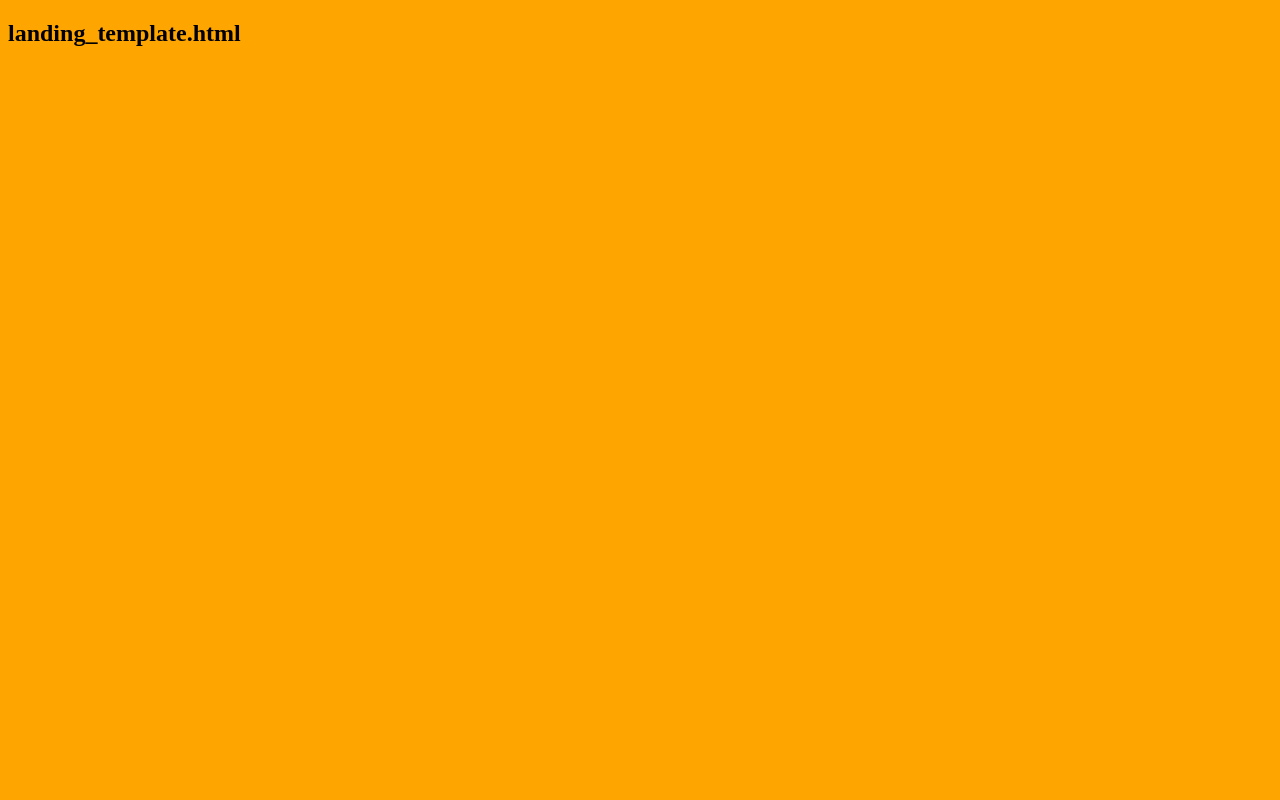
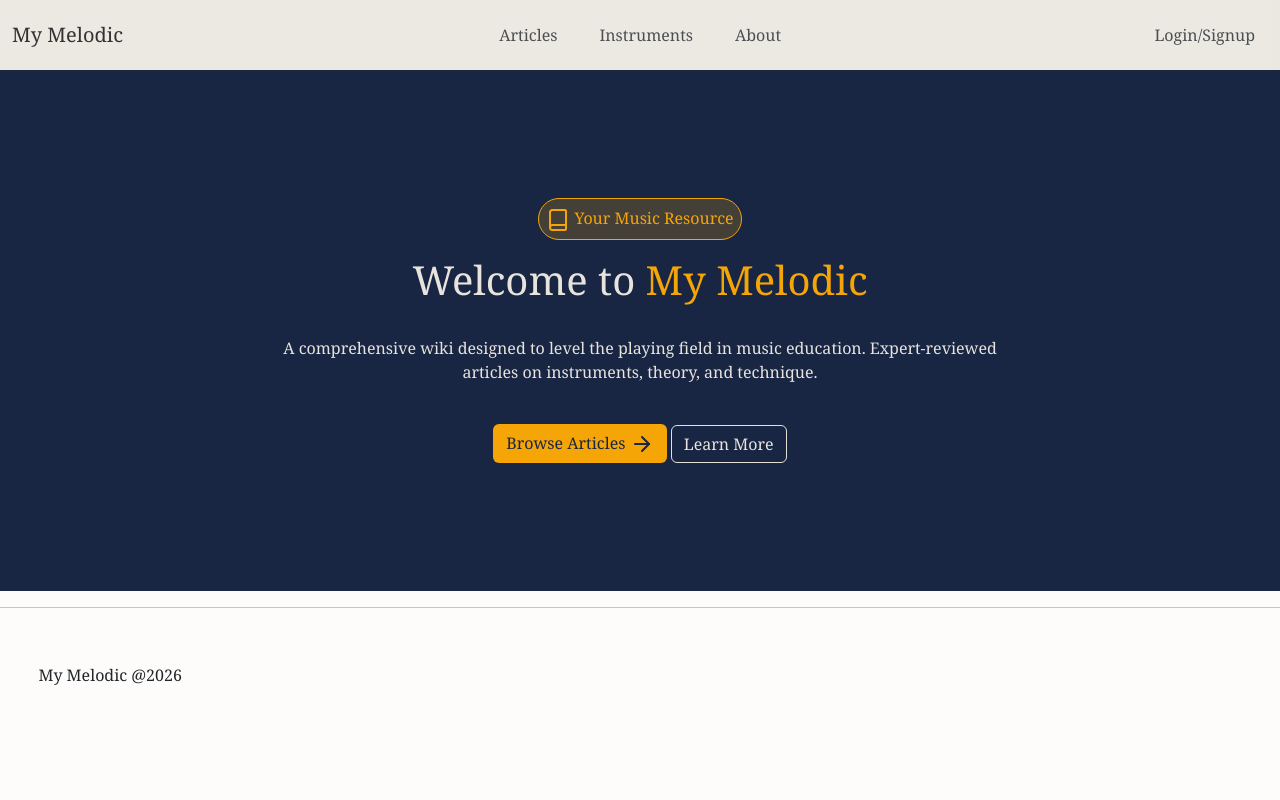
Before and after one commit to adespinosa14/MyMelodic, a Flask app: page / in a window 1280 px wide. Before the commit the page is almost empty. Run offline with Flask 3, Linux system fonts and the light colour scheme.

Commit message:
Completed Hero section of index.html

```diff
--- a/backend/routes/landing_routes/index.py
+++ b/backend/routes/landing_routes/index.py
@@ -1,10 +1,29 @@
-from flask import app, render_template
+from flask import render_template, abort, current_app
 import markdown
 import os
 
 def register_index(app):
     @app.route("/")
     @app.route("/home")
-
     def Home():
         return render_template("landing_pages/index.html")
+
+    @app.route("/articles/<instrument>/<category>/<slug>")
+    def article(instrument, category, slug):
+        project_root = current_app.root_path  # directory containing app.py
+        content_dir = os.path.join(project_root, "content")
+
+        md_path = os.path.join(content_dir, instrument, category, f"{slug}.md")
+
+        if not os.path.exists(md_path):
+            abort(404)
+
+        with open(md_path, "r", encoding="utf-8") as f:
+            md_text = f.read()
+
+        html = markdown.markdown(md_text, extensions=["fenced_code", "tables"])
+
+        return render_template(
+            "landing_pages/index.html",
+            article_html=html
+        )
--- /dev/null
+++ b/frontend/static/css/colors.css
@@ -0,0 +1,9 @@
+:root
+{
+    --primary-color: #182643;
+    --accent-color: #F5A506;
+    --accent-muted-color: #f5a50633;
+    --background-color: #FDFCFA;
+    --muted-color: #E8E4DD;
+    --border-color:#E5E0D6;
+}
--- /dev/null
+++ b/frontend/static/css/universal.css
@@ -0,0 +1,100 @@
+@import 'colors.css';
+body
+{
+    background-color: var(--background-color);
+    font-family: Georgia;
+}
+
+/* Element Alignment */
+
+.center_object
+{
+    display: block;
+    margin-left: auto;
+    margin-right: auto;
+}
+
+.center_text
+{
+    text-align: center;
+}
+
+/* Format */
+
+.nav_background
+{
+    background-color: var(--muted-color);
+    opacity: 0.8;
+}
+
+.hero
+{
+    background-color: var(--primary-color);
+    padding: 10%;
+    margin: 0px;
+}
+
+footer
+{
+    padding: 3%;
+    margin: 0px;
+}
+
+.hero_popup
+{
+    display: inline-block;
+    padding: 7px;
+    font-size: 16px;
+    border-color: var(--accent-color);
+    border-width: 1px;
+    border-style: solid;
+    border-radius: 30px;
+    background-color: var(--accent-muted-color);
+}
+
+.hero_text
+{
+    width: 75%;
+}
+
+.button_hover_harsh:hover
+{
+    box-shadow: 0px 0px 10px 0px #FFFFFF33;
+    background-color: var(--accent-color);
+}
+
+.soft_button
+{
+    border-color: var(--border-color);
+    border-style: solid;
+}
+
+.soft_button:hover
+{
+    border-color: var(--border-color);
+    border-style: solid;
+    color: var(--muted-color);
+    background-color: var(--muted-color, 0.8);
+}
+
+/* Colors */
+
+.primary_text
+{
+    color: var(--primary-color);
+}
+
+.accent_text
+{
+    color: var(--accent-color);
+}
+
+.muted_text
+{
+    color: var(--muted-color);
+}
+
+.accent_background
+{
+    background-color: var(--accent-color);
+}
--- a/frontend/static/landing_css/universal.css
+++ /dev/null
@@ -1,4 +0,0 @@
-body
-{
-    background-color: orange;
-}
--- a/frontend/templates/landing_pages/index.html
+++ b/frontend/templates/landing_pages/index.html
@@ -1,8 +1,28 @@
 {% extends "landing_template.html" %}
 {% block content %}
 
-<div class="article-content">
-    {{article_html|safe}}
+<div class="new_page">
+    <div class="hero">
+        <div class="center_text">
+            <p class="center_text accent_text hero_popup"> <svg xmlns="http://www.w3.org/2000/svg" width="24" height="24" viewBox="0 0 24 24" fill="none" stroke="currentColor" stroke-width="2" stroke-linecap="round" stroke-linejoin="round" class="lucide lucide-book-icon lucide-book"><path d="M4 19.5v-15A2.5 2.5 0 0 1 6.5 2H19a1 1 0 0 1 1 1v18a1 1 0 0 1-1 1H6.5a1 1 0 0 1 0-5H20"/></svg>
+                Your Music Resource </p>
+        </div>
+
+        <h1 class="muted_text center_text"> Welcome to <span class="accent_text"> My Melodic <span> </h1>
+        <br>
+        <p class="center_text center_object muted_text hero_text"> A comprehensive wiki designed to level the playing field in music education. Expert-reviewed articles on instruments, theory, and technique. </p>
+        <br>
+        <div class="center_text">
+            <a href="#" class="btn primary_text accent_background button_hover_harsh"> Browse Articles <svg xmlns="http://www.w3.org/2000/svg" width="24" height="24" viewBox="0 0 24 24" fill="none" stroke="currentColor" stroke-width="2" stroke-linecap="round" stroke-linejoin="round" class="lucide lucide-arrow-right-icon lucide-arrow-right"><path d="M5 12h14"/><path d="m12 5 7 7-7 7"/></svg>
+                </a>
+            <a href="#" class="btn muted_text soft_button"> Learn More </a>
+        </div>
+    </div>
+
+    <!-- Instrument Type -->
+    <div class="instrument_type">
+
+    </div>
 </div>
 
 {% endblock %}
--- a/frontend/templates/landing_template.html
+++ b/frontend/templates/landing_template.html
@@ -1,16 +1,62 @@
-<!DOCTYPE html>
 <html>
     <head>
-        <title> MyMelodic </title>
-        <link rel="stylesheet" href="/static/landing_css/universal.css">
+      <title> My Melodic </title>
+        <meta name="viewport" content="width=device-width, initial-scale=1">
+        <link href="https://cdn.jsdelivr.net/npm/bootstrap@5.3.5/dist/css/bootstrap.min.css" rel="stylesheet" integrity="sha384-SgOJa3DmI69IUzQ2PVdRZhwQ+dy64/BUtbMJw1MZ8t5HZApcHrRKUc4W0kG879m7" crossorigin="anonymous">
+        <link rel="stylesheet" href="../static/css/universal.css">
+        <link rel="stylesheet" href="../static/CSS/temp_one.css">
+        <title> Home </title>
     </head>
 
+    <!-- Body -->
+
     <body>
-        <nav>
-            <h1> landing_template.html </h1>
-        </nav>
-        <div>
-            {% block content %}{% endblock %}
-        </div>
+        <script src="https://cdn.jsdelivr.net/npm/bootstrap@5.3.5/dist/js/bootstrap.bundle.min.js" integrity="sha384-k6d4wzSIapyDyv1kpU366/PK5hCdSbCRGRCMv+eplOQJWyd1fbcAu9OCUj5zNLiq" crossorigin="anonymous"></script>
+
+        <!-- Navigation Bar -->
+        <nav class="navbar sticky-top navbar-expand-lg nav_background">
+            <div class="container-fluid">
+              <a class="navbar-brand" href="#"> My Melodic </a>
+              <button class="navbar-toggler" type="button" data-bs-toggle="collapse" data-bs-target="#navbarText" aria-controls="navbarText" aria-expanded="false" aria-label="Toggle navigation">
+                <span class="navbar-toggler-icon"></span>
+              </button>
+              <div class="collapse navbar-collapse" id="navbarText">
+                <div class="center_object">
+                    <ul class="navbar-nav me-auto mb-2 mb-lg-0">
+                        <!-- Navigation Links Start -->
+                        <li class="nav-item">
+                            <a class="nav-link" href="#"> <button class="btn button-item"> Articles </button> </a>
+                        </li>
+                        <li class="nav-item">
+                            <a class="nav-link" href="#"> <button class="btn button-item"> Instruments </button> </a>
+                        </li>
+                        <li class="nav-item">
+                            <a class="nav-link" href="#"> <button class="btn button-item"> About </button> </a>
+                        </li>
+                    </ul>
+                </div>
+
+                <!-- Not logged in -->
+                <div class="nav-item">
+                    <a class="nav-link" href="#"> <button class="btn auth_button"> Login/Signup </button> </a>
+                </div>
+
+                  <!-- Navigation Links End -->
+
+              </div>
+            </div>
+          </nav>
+
+        <!-- Page Contents -->
+         {% block content %}
+        <div></div>
+        {% endblock %}
+
     </body>
+
+    <!-- Footer -->
+     <hr>
+    <footer>
+        <p> My Melodic @2026 </p>
+    </footer>
 </html>
```
